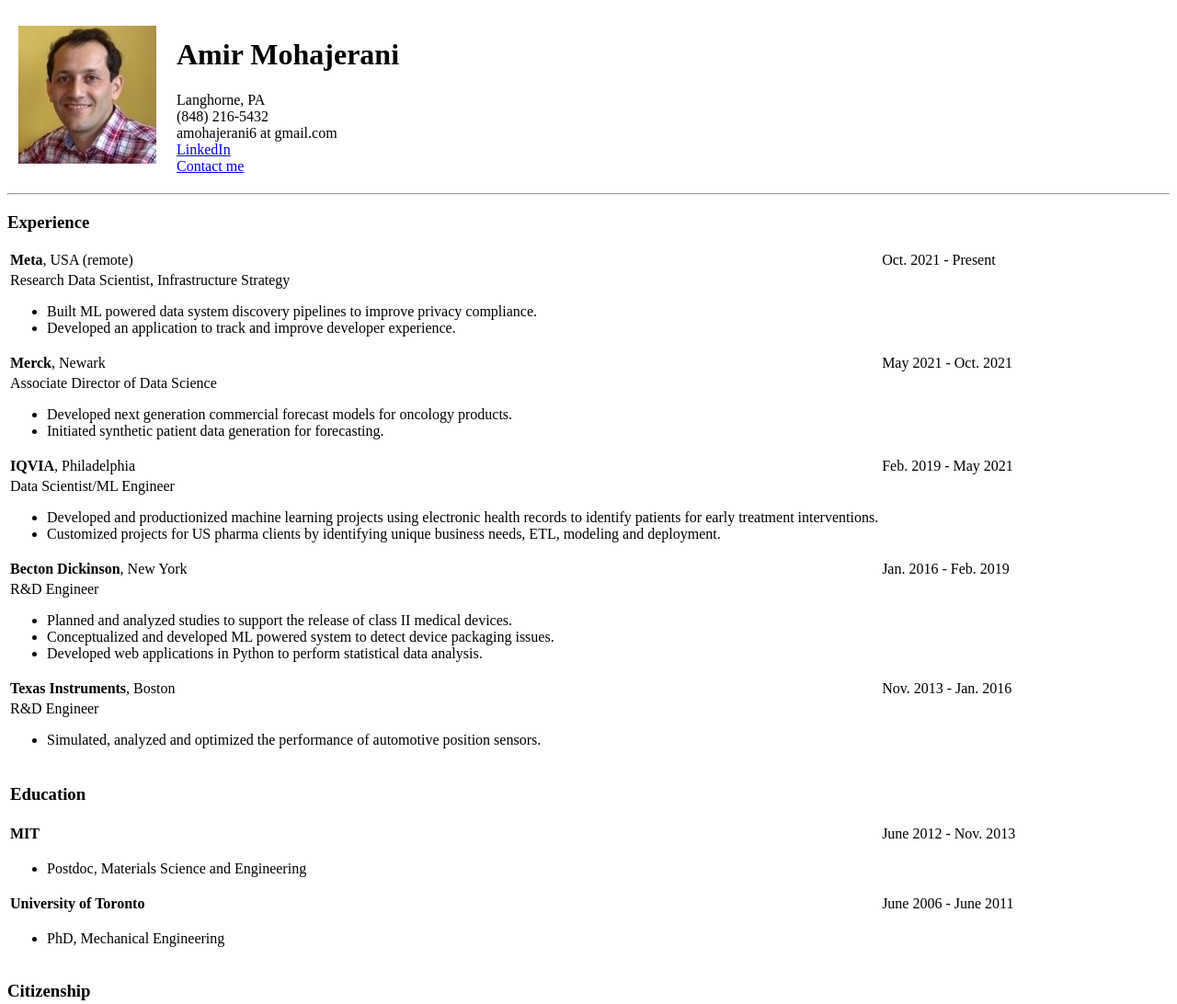
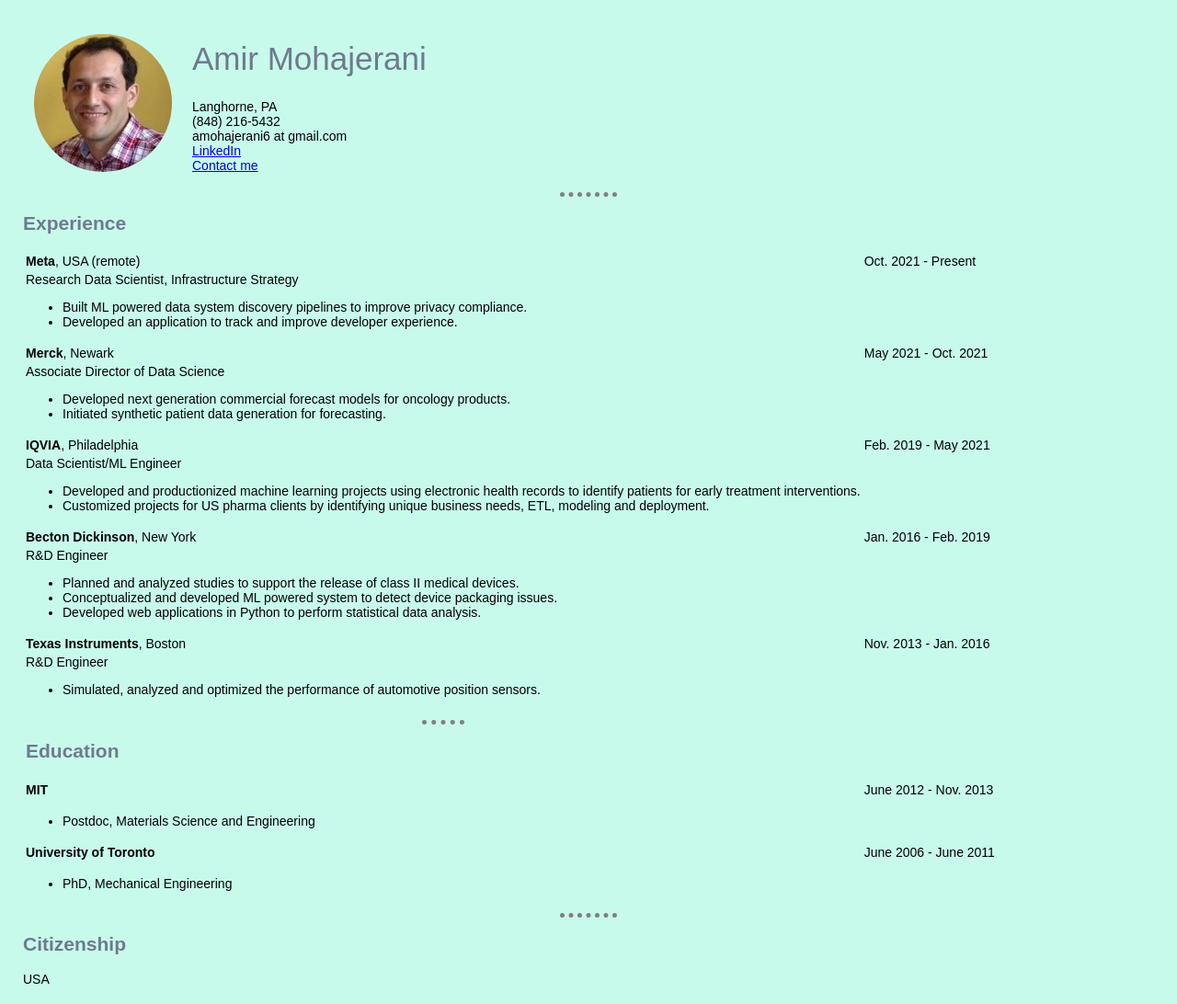
Before and after one commit to amohajerani6/cv, a plain HTML site: page index.html in a window 1280 px wide. Shown: the top 1092 px of the page at 92% size. Drawn offline with Linux system fonts and the light colour scheme.

Commit message:
Add files via upload

```diff
--- /dev/null
+++ b/css/style.css
@@ -0,0 +1,37 @@
+/* Applies to the entire body of the HTML document (except where overridden by more specific
+selectors). */
+body {
+  margin: 25px;
+  background-color: #c8faec;
+  font-family: arial, sans-serif;
+  font-size: 14px;
+}
+
+/* Applies to all <h1>...</h1> elements. */
+h1 {
+  font-size: 35px;
+  font-weight: normal;
+  margin-top: 5px;
+  color:#6E7B8B;
+}
+
+img {
+  border-radius: 50% / 50%;
+}
+
+hr {
+  border-top: 1px solid grey;
+  border-style: none;
+  border-top-style: dotted;
+  width: 5%;
+  margin-left: auto;
+  margin-right: auto;
+  border-width: thick;
+
+}
+
+/* Applies to all elements with <... class="someclass"> specified.*/
+.resume_section { color:#6E7B8B }
+
+/* Applies to the element with <... id="someid"> specified. */
+/*#someid { color: green; }*/
--- a/index.html
+++ b/index.html
@@ -4,13 +4,14 @@
 <head>
   <meta charset="utf-8">
   <title>Amir Mohajerani Resume</title>
+  <link rel="stylesheet" href="css/style.css">
 </head>
 
 <body>
 
   <table cellpadding='10'>
     <tr>
-      <td><img src="profile_picture.jpeg" alt="Amir_profile_image"></td>
+      <td><img src="images/profile_picture.jpeg" alt="Amir_profile_image"></td>
       <td>
         <h1>Amir Mohajerani</h1>
         Langhorne, PA
@@ -32,7 +33,7 @@
 
   <hr>
 
-  <h3>Experience</h3>
+  <h2 class=resume_section>Experience</h2>
 
   <table>
     <tr>
@@ -97,7 +98,8 @@
     </tr>
     <tr>
       <td>
-        <h3>Education</h3>
+        <hr>
+        <h2 class=resume_section>Education</h2>
 
       </td>
     </tr>
@@ -126,8 +128,8 @@
     </tr>
   </table>
 
-
-  <h3>Citizenship</h3>
+  <hr>
+  <h2 class=resume_section>Citizenship</h2>
 
   <p>USA</p>
 
```
Also changed, not shown: contact_info.html (+3 -1 lines), hobbies.html (+1 -0 lines), images/profile_picture.jpeg (added).
